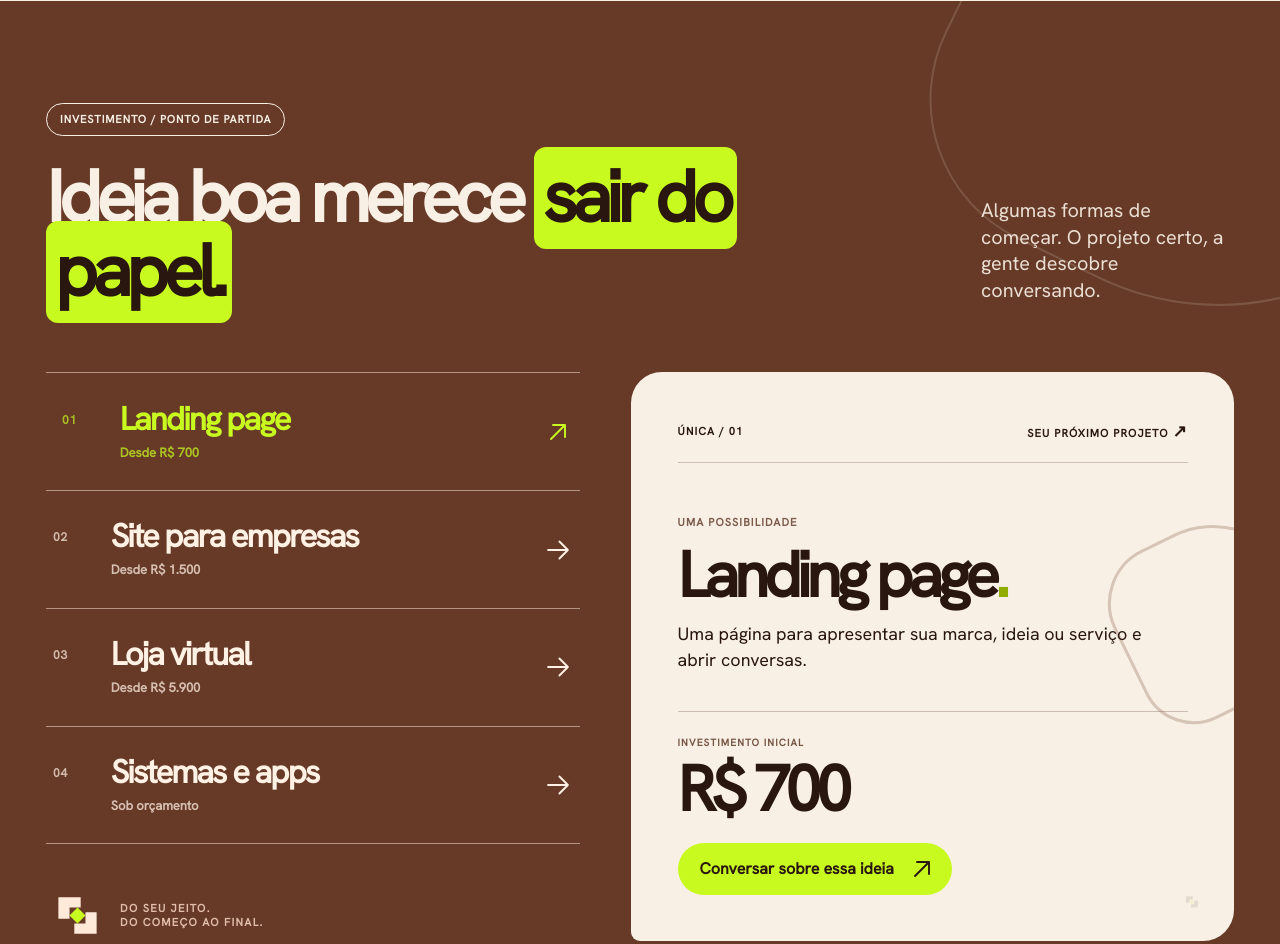
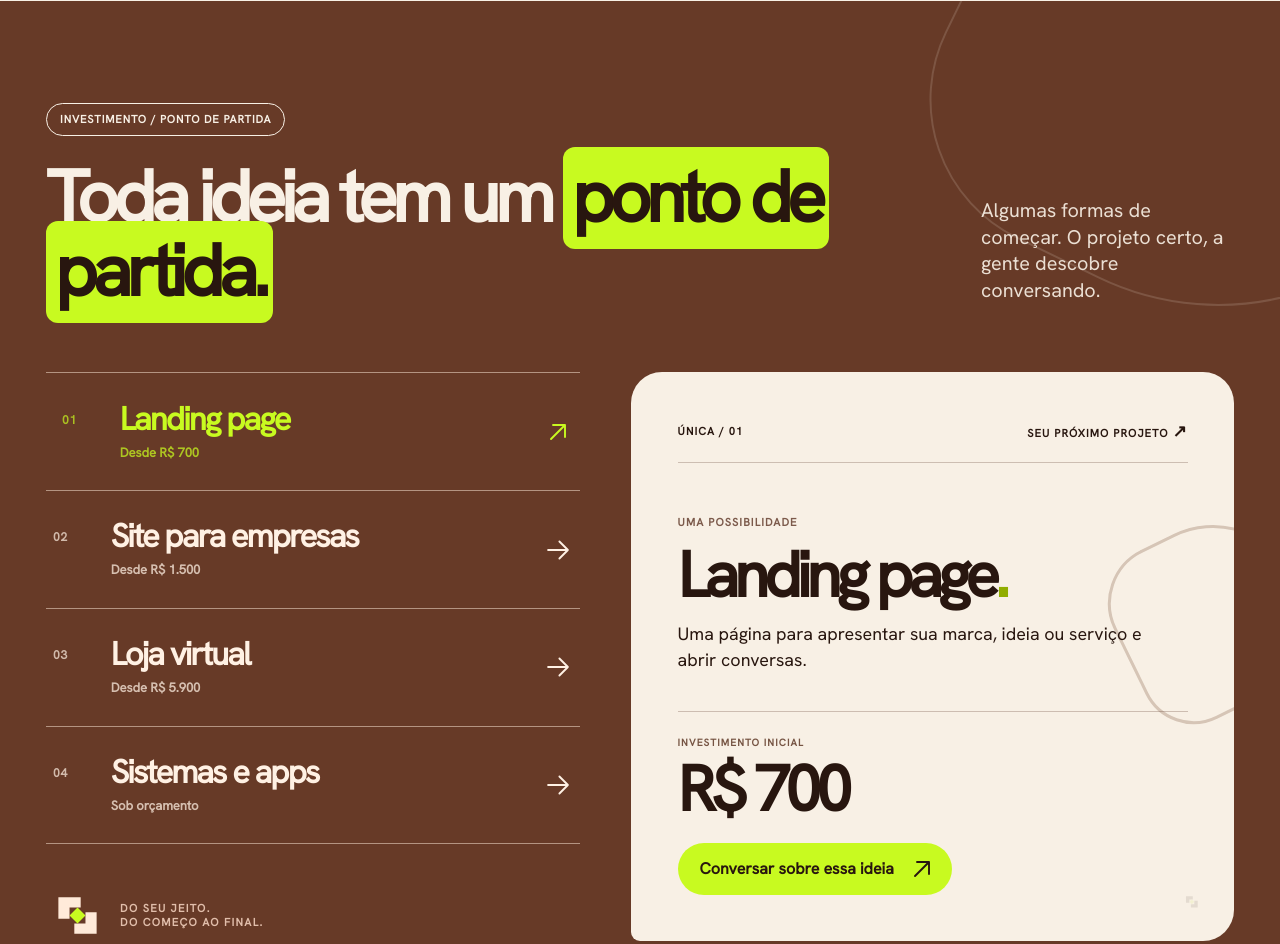
Before and after one commit to palomagl/unica, a React (Vite) app: page / in a window 1280 px wide. Shown: the part 4545-5489 px from the top of the page. Built offline with nearby package versions, Linux system fonts and the light colour scheme.

Commit message:
copy: restaurar conceito aprovado de ponto de partida

```diff
--- a/src/components/CommercialSections.tsx
+++ b/src/components/CommercialSections.tsx
@@ -22,7 +22,7 @@ export function InvestmentSection() {
         <header className="u-price-head u-reveal">
           <div>
             <span className="u-kicker">INVESTIMENTO / PONTO DE PARTIDA</span>
-            <h2 className="u-h2" id="u-investment-title">Ideia boa merece <mark>sair do papel.</mark></h2>
+            <h2 className="u-h2" id="u-investment-title">Toda ideia tem um <mark>ponto de partida.</mark></h2>
           </div>
           <p>Algumas formas de começar. O projeto certo, a gente descobre conversando.</p>
         </header>
```
